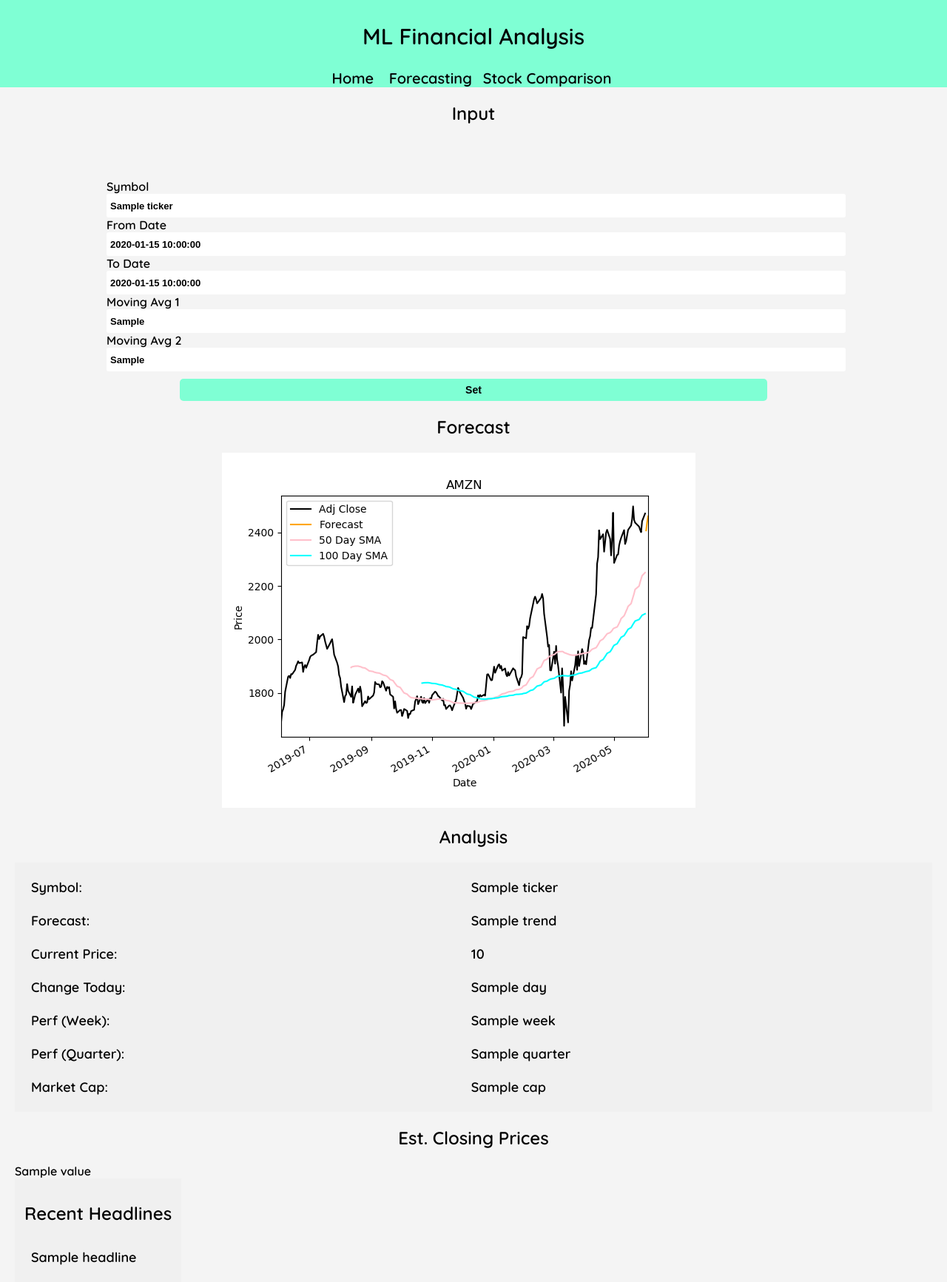
After one commit to meppps/ML-Financial-Analysis-WebApp, a Flask app: template public/templates/dynamicForecast.html in a window 1280 px wide. The commit adds this page. Shown: the whole page at 74% size. Run offline with Flask 2, Linux system fonts and the light colour scheme; the template is opened without the code that fills it: most values are stand-ins (such as "Sample title", 1, 10 or a date in 2020).

Commit message:
! Dynamic URLS/ Flask Changes

```diff
--- a/public/app.py
+++ b/public/app.py
@@ -38,9 +38,16 @@ def get_data():
     return jsonify(stocks_df.to_dict("records"))
 
 
-@app.route("/submit",methods=["POST","GET"])
-def submit():
+@app.route('/prediction/',methods=['GET','POST'])
+def defaultPrediction():
+    return render_template('dynamicForecast.html')
+
+
+@app.route('/prediction/<stock>',methods=['GET','POST'])
+def prediction(stock):
     if request.method == 'POST':
+        # form = request.form
+        stock = request.form['ticker']
         req = request
         print(req.form)
         ticker = request.form['ticker']
@@ -65,10 +72,13 @@ def submit():
         trend = results['trend']
         value=Markup(results['html'])
 
-        img = 'public/static/predict.png'
-        return render_template("submit.html",from_date=from_date,to_date=to_date,ma1=ma1,ma2=ma2,ticker=ticker,img=img,crossover=crossover,trend=trend,cap=cap,price=price,day=day,week=week,month=month,quarter=quarter,value=value,headlines=headlines)
+        img = f'predict.png'
+
+
+        return render_template("dynamicForecast.html",from_date=from_date,to_date=to_date,ma1=ma1,ma2=ma2,ticker=ticker,crossover=crossover,trend=trend,cap=cap,price=price,day=day,week=week,month=month,quarter=quarter,value=value,headlines=headlines)
+        # return render_template('dynamicForecast.html',stock=stock)
     else:
-        return render_template("submit.html")
+        return render_template('dynamicForecast.html')
 
 @app.route('/multi',methods=["POST","GET"])
 def multi():
--- a/public/templates/base.html
+++ b/public/templates/base.html
@@ -15,7 +15,7 @@
 <body>
     <nav class="nav">
         <h2 class="center">ML Financial Analysis</h2>
-        <a href="/">Home</a> <a href="/submit">Forecasting</a><a href="/multi">Stock Comparison</a>
+        <a href="/">Home</a> <a href="/prediction">Forecasting</a><a href="/multi">Stock Comparison</a>
     </nav>
 
 
--- /dev/null
+++ b/public/templates/dynamicForecast.html
@@ -0,0 +1,144 @@
+{% extends "base.html" %}
+{% block title %}{% endblock %}
+<title>Forecast</title>
+{% block content %}
+
+
+
+
+    <div class="container">
+
+        <div class="col-md-4">
+            <h2 class="center">Input</h2>
+            <div class="data-form">
+                <form action="/prediction" method="POST" class="data-form">
+                    <label>Symbol</label>
+
+                    <input class="form-control" type="text" id="ticker" placeholder="AMZN" value="{{ ticker }}"
+                        name="ticker">
+
+                    <label>From Date</label>
+
+                    <input class="form-control" type="text" id="from_date" placeholder="5/11/19" value="{{ from_date }}"
+                        name="from_date">
+                    <br>
+                    <label>To Date</label>
+
+                    <input class="form-control" type="text" id="to_date" placeholder="5/11/20" value="{{ to_date }}"
+                        name="to_date">
+
+                    <label>Moving Avg 1</label>
+
+                    <input class="form-control" type="text" id="ma1" placeholder="50" value="{{ ma1 }}" name="ma1">
+
+                    <label>Moving Avg 2</label>
+
+                    <input class="form-control" type="text" id="ma2" placeholder="100" value="{{ ma2 }}" name="ma2">
+                    <button type="submit" class="button">Set</button>
+                </form>
+            </div>
+
+        </div>
+
+        <div class="col-md-4 center-figure">
+
+
+                <h2 class="center">Forecast</h2>
+
+                {% if img %}
+                <img src="{{url_for('static', filename = ''+img)}}" alt="" class="figure">
+               {% else %}
+               <img src="{{ url_for('static', filename = 'predict.png') }}" alt="" class="figure">
+               {% endif %}
+
+        </div>
+
+        <div class="col-md-4">
+            <div class="analysis">
+                <h2>Analysis</h2>
+                <table id="analysisOne">
+                    <tr>
+                        <td>Symbol:</td>
+                        <td>{{ ticker }}</td>
+                    </tr>
+                    <tr>
+                        <td>Forecast:</td>
+                        <td>{{ trend if trend != None else 'x' }}</td>
+                    </tr>
+                    <tr>
+                        <td>Current Price:</td>
+                        <td>{{ price }}</td>
+                    </tr>
+                    <tr>
+                        <td>Change Today:</td>
+                        <td>{{ day }}</td>
+                    </tr>
+                    <tr>
+                        <td>Perf (Week):</td>
+                        <td>{{ week }}</td>
+                    </tr>
+                    <tr>
+                        <td>Perf (Quarter):</td>
+                        <td>{{ quarter }}</td>
+                    </tr>
+                    <tr>
+                        <td>Market Cap:</td>
+                        <td>{{ cap }}</td>
+                    </tr>
+                </table>
+
+            </div>
+
+        </div>
+
+
+    </div>
+
+
+
+
+
+
+
+<div class="container">
+    <div class="col-md-4">
+    <h2 class="center">Est. Closing Prices</h2>
+    <div class="Forecast">
+        {{ value }}
+    </div>
+</div>
+
+<div class="col-md-4">
+    <table class="headlines">
+        <th><h2 class="center">Recent Headlines</h2></th>
+        <tbody>
+            {%for h in headlines%}
+            <tr><td>{{ h }}</td></tr>
+            {%endfor%}
+        </tbody>
+    </table>
+</div>
+
+</div>
+
+
+
+</body>
+<script src="./static/autocaps.js"></script>
+
+<script src="./static/logic.js"></script>
+
+<script src="{{ url_for('static', filename = 'form.js') }}"></script>
+
+<script>
+        document.querySelector('button.button').addEventListener('click',(e)=>{
+        e.preventDefault();
+        var inputTicker = document.querySelector('input#ticker').value;
+        document.querySelector('form.data-form').setAttribute('action',`/prediction/${inputTicker}`);
+        document.querySelector('form.data-form').submit();
+    })
+
+</script>
+
+</html>
+{% endblock %}
```
